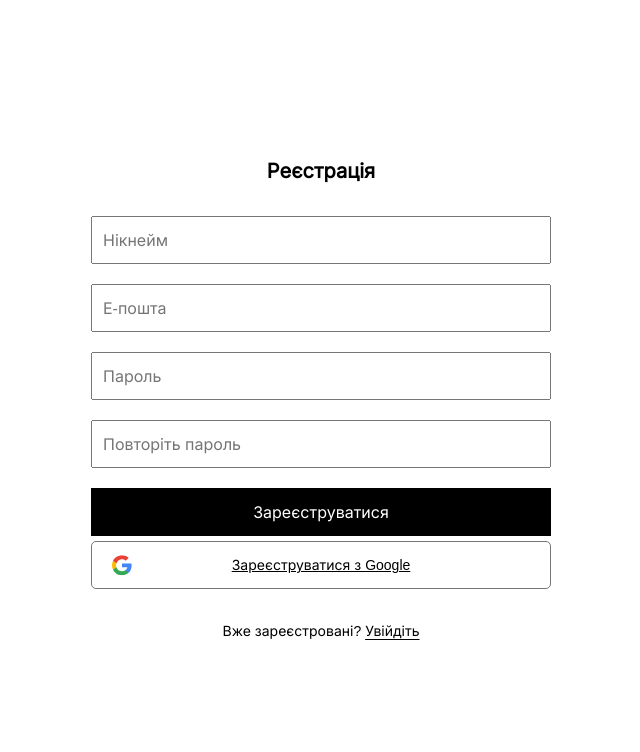
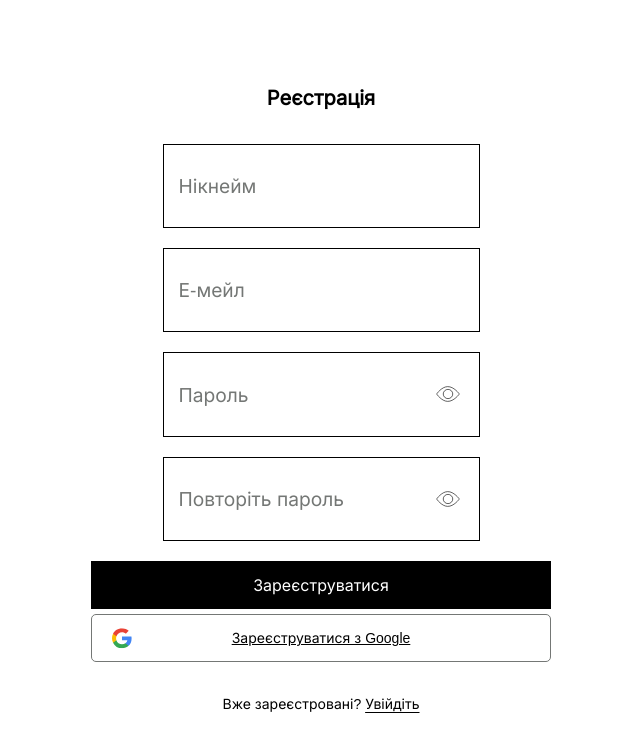
Before and after one commit to StepanovAndrii/rozpodil, an Angular app in the folder frontend/: page /register in a window 1280 px wide. Shown: the top 752 px of the page, without its empty margins (319-959 px from the left). Built offline with nearby package versions, Linux system fonts and the light colour scheme.

Commit message:
feat(registration.component): replace standard input with custom component

```diff
--- a/frontend/src/app/features/registration/registration.component.html
+++ b/frontend/src/app/features/registration/registration.component.html
@@ -1,10 +1,10 @@
 <div class="wrapper">
     <form class="register-form">
         <h1 class="register-header">Реєстрація</h1>
-        <input class="nickname-input register-input" type="text" placeholder="Нікнейм">
-        <input class="email-input register-input" type="email" placeholder="Е-пошта">
-        <input class="password-input register-input" type="password" placeholder="Пароль">
-        <input class="password-repetition-input register-input" type="password" placeholder="Повторіть пароль">
+        <app-input-field inputFieldId="username">Нікнейм</app-input-field>
+        <app-input-field inputFieldId="email" inputType="email">Е-мейл</app-input-field>
+        <app-password-field inputFieldId="password">Пароль</app-password-field>
+        <app-password-field inputFieldId="passwordRepetition">Повторіть пароль</app-password-field>
         <div class="inputs">
             <button class="register-submit-button" aria-label="Зареєструватися">Зареєструватися</button>
             <div class="input-buttons">
--- a/frontend/src/app/features/registration/registration.component.ts
+++ b/frontend/src/app/features/registration/registration.component.ts
@@ -1,9 +1,11 @@
 import { Component } from '@angular/core';
 import { Router, RouterLink } from '@angular/router';
+import { InputFieldComponent } from "../../core/components/input-field/input-field.component";
+import { PasswordFieldComponent } from "../../core/components/password-field/password-field.component";
 
 @Component({
   selector: 'app-registration',
-  imports: [RouterLink],
+  imports: [RouterLink, InputFieldComponent, PasswordFieldComponent],
   templateUrl: './registration.component.html',
   styleUrl: './registration.component.scss'
 })
```
